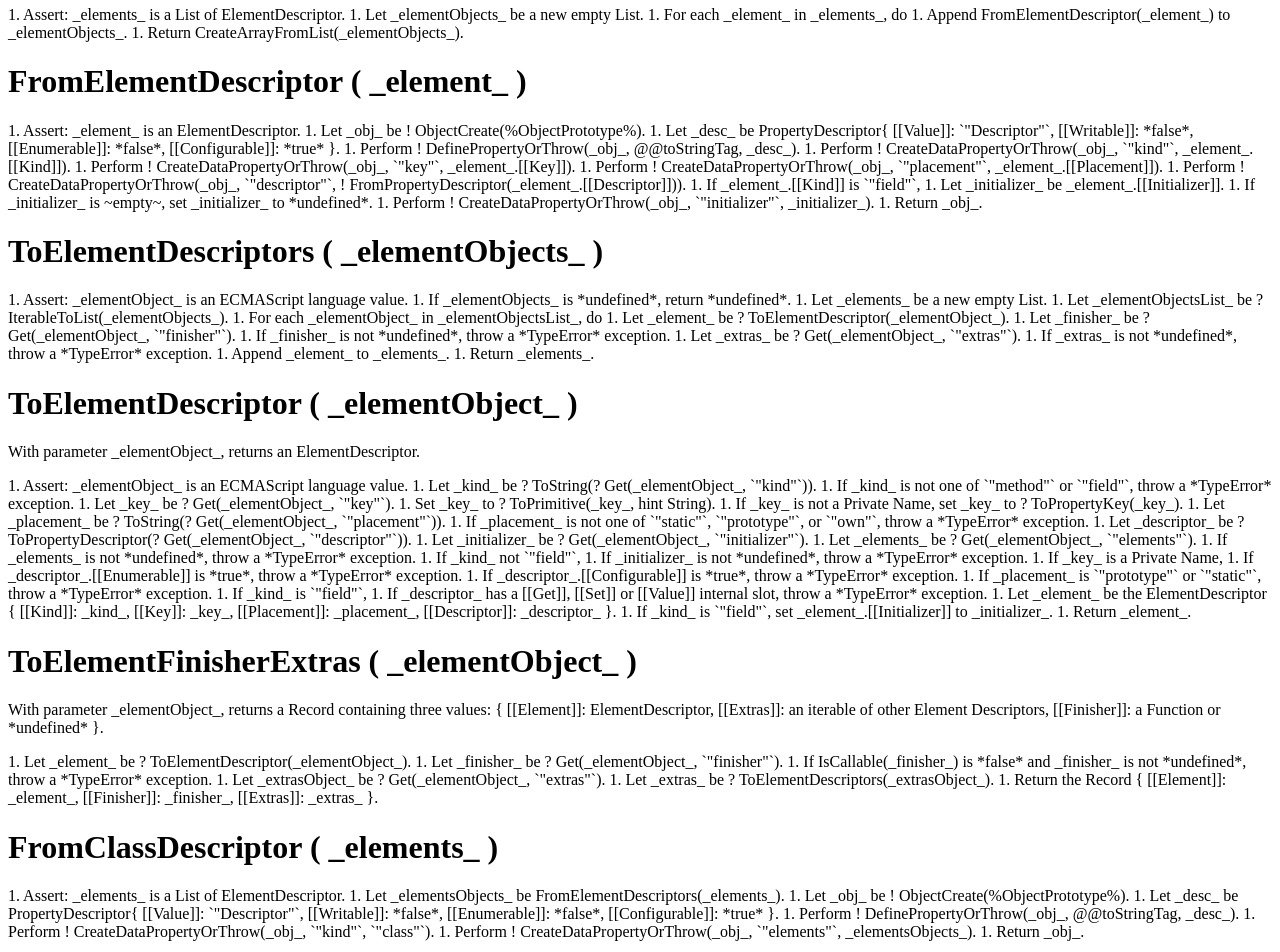
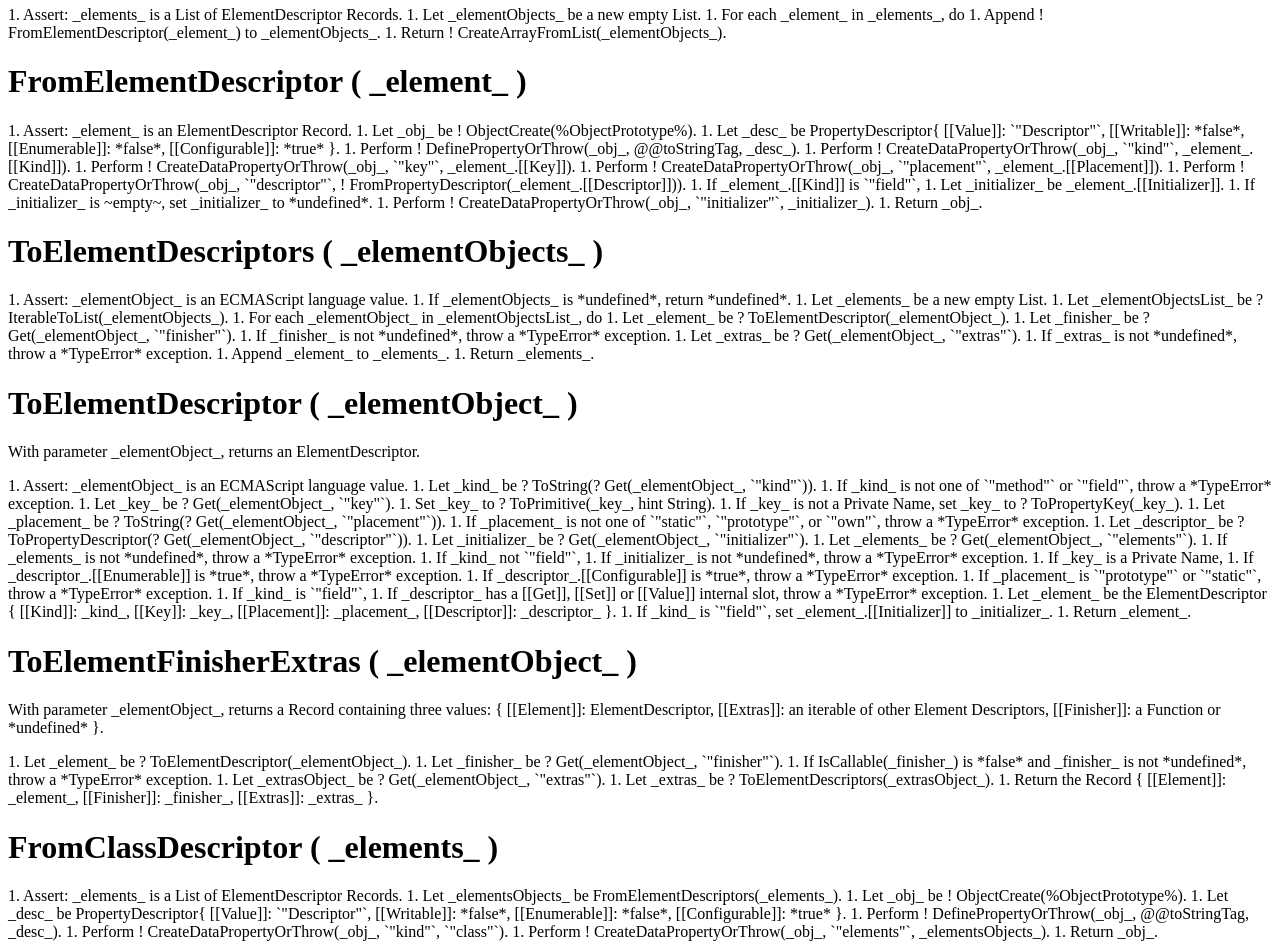
Before and after one commit to tc39/proposal-decorators, a website: page spec.html in a window 1280 px wide. Shown: the part 7080-8032 px from the top of the page. Drawn offline with Linux system fonts and the light colour scheme.

Commit message:
Clean up ElementDescriptor Records etc.
Also add some `!`

```diff
--- a/spec.html
+++ b/spec.html
@@ -728,18 +728,18 @@ emu-example pre {
     <emu-clause id="sec-from-element-descriptors" aoid=FromElementDescriptors>
       <h1>FromElementDescriptors ( _elements_ )</h1>
       <emu-alg>
-          1. Assert: _elements_ is a List of ElementDescriptor.
+          1. Assert: _elements_ is a List of ElementDescriptor Records.
           1. Let _elementObjects_ be a new empty List.
           1. For each _element_ in _elements_, do
-            1. Append FromElementDescriptor(_element_) to _elementObjects_.
-          1. Return CreateArrayFromList(_elementObjects_).
+            1. Append ! FromElementDescriptor(_element_) to _elementObjects_.
+          1. Return ! CreateArrayFromList(_elementObjects_).
       </emu-alg>
     </emu-clause>
 
     <emu-clause id=sec-from-element-descriptor aoid=FromElementDescriptor>
       <h1>FromElementDescriptor ( _element_ )</h1>
       <emu-alg>
-        1. Assert: _element_ is an ElementDescriptor.
+        1. Assert: _element_ is an ElementDescriptor Record.
         1. Let _obj_ be ! ObjectCreate(%ObjectPrototype%).
         1. Let _desc_ be PropertyDescriptor{ [[Value]]: `"Descriptor"`, [[Writable]]: *false*, [[Enumerable]]: *false*, [[Configurable]]: *true* }.
         1. Perform ! DefinePropertyOrThrow(_obj_, @@toStringTag, _desc_).
@@ -819,7 +819,7 @@ emu-example pre {
     <emu-clause id=sec-from-class-descriptor aoid=FromClassDescriptor>
       <h1>FromClassDescriptor ( _elements_ )</h1>
       <emu-alg>
-        1. Assert: _elements_ is a List of ElementDescriptor.
+        1. Assert: _elements_ is a List of ElementDescriptor Records.
         1. Let _elementsObjects_ be FromElementDescriptors(_elements_).
         1. Let _obj_ be ! ObjectCreate(%ObjectPrototype%).
         1. Let _desc_ be PropertyDescriptor{ [[Value]]: `"Descriptor"`, [[Writable]]: *false*, [[Enumerable]]: *false*, [[Configurable]]: *true* }.
```
